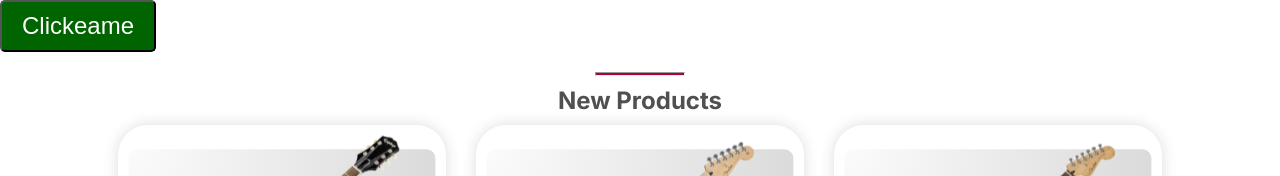
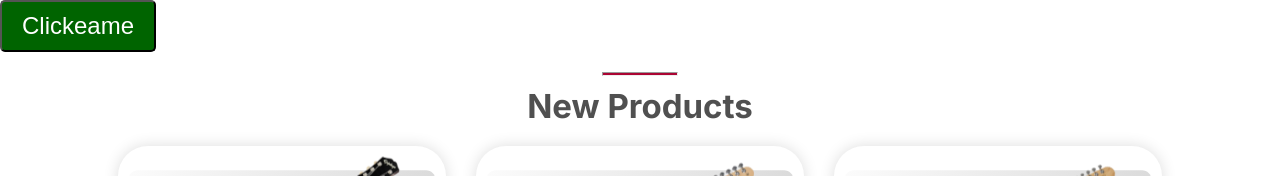
Before and after one commit to alfonsolopetegui/ecommerce_centralmusic, a Next.js app: page / in a window 1280 px wide. Shown: the top 176 px of the page. Built offline with nearby package versions, Linux system fonts and the light colour scheme.

Commit message:
arregle la galeria de new products y la hice semi responsive

```diff
--- a/src/styles/globals.css
+++ b/src/styles/globals.css
@@ -225,7 +225,8 @@ a {
 .card-list-title{
   color:#505050;
   margin-top: 10px;
-  margin-bottom: 10px;
+  margin-bottom: 20px;
+  font-size: 33px;
 }
 
  /********************LAPTOP**************************/
@@ -236,7 +237,7 @@ a {
     }
 
     .separated-line {
-      width: 7%;
+      width: 6%;
       background-color: #AB0433;
       height: 4px;
       /* margin-bottom: -10px; */
```
